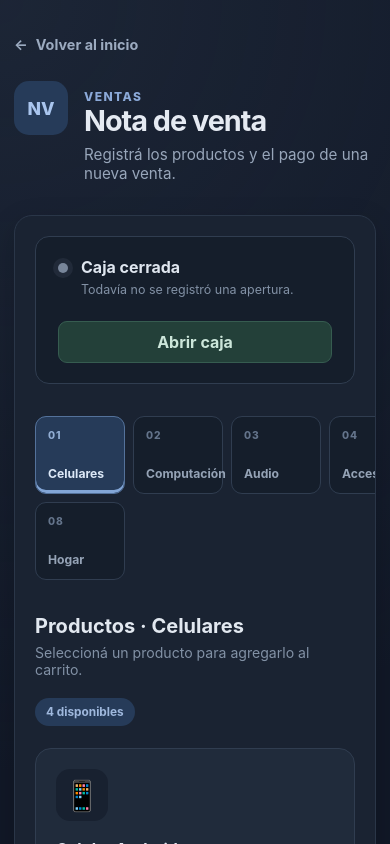
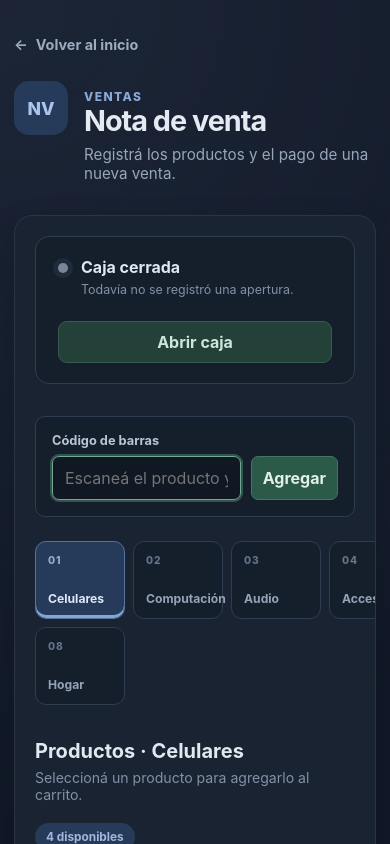
Before and after one commit to JulianGr16/SistemaDeVentas, a React (Vite) app: page /nota-venta in a window 390 px wide. Shown: the top 844 px of the page. Built offline with nearby package versions, Linux system fonts and the light colour scheme.

Commit message:
en esta rama implemente un lector de codigos de barra

```diff
--- a/src/components/NotaVenta.css
+++ b/src/components/NotaVenta.css
@@ -1,3 +1,43 @@
+.barcode-scanner {
+  margin: 0 0 24px;
+  padding: 16px;
+  background: #151e2b;
+  border: 1px solid #303d50;
+  border-radius: 10px;
+}
+
+.barcode-scanner label {
+  display: block;
+  margin-bottom: 8px;
+  color: #b9c5d4;
+  font-size: .8rem;
+  font-weight: 750;
+}
+
+.barcode-scanner__controls { display: flex; gap: 10px; }
+.barcode-scanner__controls input {
+  flex: 1;
+  min-width: 0;
+  height: 44px;
+  padding: 0 12px;
+  color: #e2e8f0;
+  background: #101824;
+  border: 1px solid #354258;
+  border-radius: 7px;
+}
+.barcode-scanner__controls input:focus { outline: 2px solid rgba(114, 185, 152, .35); border-color: #6caa91; }
+.barcode-scanner__controls button {
+  min-width: 100px;
+  padding: 0 16px;
+  color: #e2f0e8;
+  font-weight: 750;
+  background: #2b5a49;
+  border: 1px solid #427664;
+  border-radius: 7px;
+  cursor: pointer;
+}
+.barcode-scanner__controls button:hover { background: #356b57; }
+
 .products-heading {
   display: flex;
   justify-content: space-between;
@@ -53,6 +93,7 @@
 }
 
 @media (max-width: 480px) {
+  .barcode-scanner__controls button { min-width: 82px; padding-inline: 11px; }
   .products-grid { grid-template-columns: 1fr; }
   .products-heading { flex-direction: column; }
 }
--- a/src/components/NotaVenta.jsx
+++ b/src/components/NotaVenta.jsx
@@ -1,4 +1,4 @@
-import { useState } from 'react'
+import { useRef, useState } from 'react'
 import ProductCategoryMenu from '../common/ProductCategoryMenu'
 import CashRegister from './CashRegister'
 import Cart from './Cart'
@@ -28,10 +28,13 @@ function NotaVenta() {
   const [selectedCategory, setSelectedCategory] = useState(productCategories[0])
   const [cart, setCart] = useState([])
   const [register, setRegister] = useState(getSavedRegister)
+  const [scannerInput, setScannerInput] = useState('')
   const [showClosedRegisterNotice, setShowClosedRegisterNotice] = useState(false)
   const [stockNotice, setStockNotice] = useState('')
+  const [barcodeNotice, setBarcodeNotice] = useState(null)
   const [showInvoiceConfirmation, setShowInvoiceConfirmation] = useState(false)
   const [showInvoiceSuccess, setShowInvoiceSuccess] = useState(false)
+  const scannerInputRef = useRef(null)
   const visibleProducts = products.filter(
     (product) => product.category === selectedCategory.id,
   )
@@ -110,6 +113,34 @@ function NotaVenta() {
 
       return [...currentCart, { ...product, quantity: 1 }]
     })
+  }
+
+  const scanProduct = (event) => {
+    event.preventDefault()
+    const barcode = scannerInput.trim()
+    if (!barcode) return
+
+    setScannerInput('')
+    const product = products.find((item) => item.barcode?.trim() === barcode)
+
+    if (!product) {
+      setBarcodeNotice({
+        title: 'Código no encontrado',
+        message: `No hay un producto registrado con el código ${barcode}.`,
+      })
+      return
+    }
+
+    if (product.price <= 0) {
+      setBarcodeNotice({
+        title: 'Precio pendiente',
+        message: `Definí el precio de ${product.name} desde Stock antes de facturarlo.`,
+      })
+      return
+    }
+
+    addToCart(product)
+    scannerInputRef.current?.focus()
   }
 
   const updateQuantity = (productId, amount) => {
@@ -221,6 +252,23 @@ function NotaVenta() {
           onClose={closeRegister}
         />
 
+        <form className="barcode-scanner" onSubmit={scanProduct}>
+          <label htmlFor="barcode-scanner-input">Código de barras</label>
+          <div className="barcode-scanner__controls">
+            <input
+              ref={scannerInputRef}
+              id="barcode-scanner-input"
+              type="text"
+              autoComplete="off"
+              autoFocus
+              value={scannerInput}
+              onChange={(event) => setScannerInput(event.target.value)}
+              placeholder="Escaneá el producto y presioná Enter"
+            />
+            <button type="submit">Agregar</button>
+          </div>
+        </form>
+
         <ProductCategoryMenu
           categories={productCategories}
           selectedCategory={selectedCategory}
@@ -264,7 +312,10 @@ function NotaVenta() {
           <NoticeModal
             title="La caja está cerrada"
             message="Para cargar productos al carrito, primero tenés que abrir la caja."
-            onClose={() => setShowClosedRegisterNotice(false)}
+            onClose={() => {
+              setShowClosedRegisterNotice(false)
+              scannerInputRef.current?.focus()
+            }}
           />
         )}
 
@@ -272,7 +323,21 @@ function NotaVenta() {
           <NoticeModal
             title="Stock insuficiente"
             message={stockNotice}
-            onClose={() => setStockNotice('')}
+            onClose={() => {
+              setStockNotice('')
+              scannerInputRef.current?.focus()
+            }}
+          />
+        )}
+
+        {barcodeNotice && (
+          <NoticeModal
+            title={barcodeNotice.title}
+            message={barcodeNotice.message}
+            onClose={() => {
+              setBarcodeNotice(null)
+              scannerInputRef.current?.focus()
+            }}
           />
         )}
 
--- a/src/components/Stock.css
+++ b/src/components/Stock.css
@@ -34,12 +34,13 @@
 
 .stock-form {
   display: grid;
-  grid-template-columns: minmax(180px, 2fr) minmax(150px, 1.2fr) minmax(120px, .8fr) minmax(110px, .7fr) auto;
+  grid-template-columns: minmax(160px, 1.7fr) minmax(130px, 1fr) minmax(130px, 1fr) minmax(110px, .75fr) minmax(100px, .7fr) auto;
   gap: 12px;
   align-items: end;
 }
 
 .stock-form label { display: flex; min-width: 0; flex-direction: column; gap: 7px; color: #aebaca; font-size: .78rem; font-weight: 700; }
+.stock-form__error { color: #e5abab; font-size: .72rem; font-weight: 600; }
 .stock-form input, .stock-form select {
   width: 100%;
   min-width: 0;
@@ -75,7 +76,9 @@
 .stock-table-body .stock-table { min-height: 68px; color: #cbd5e1; background: #151e2b; border-top: 1px solid #293547; }
 .stock-product-name { display: flex; min-width: 0; gap: 10px; align-items: center; }
 .stock-product-name > span { flex: 0 0 auto; font-size: 1.25rem; }
-.stock-product-name strong { overflow: hidden; color: #e1e7f0; font-size: .88rem; text-overflow: ellipsis; }
+.stock-product-meta { display: flex; min-width: 0; flex-direction: column; gap: 4px; }
+.stock-product-meta strong { overflow: hidden; color: #e1e7f0; font-size: .88rem; text-overflow: ellipsis; }
+.stock-product-meta small { overflow: hidden; color: #8291a5; font-size: .7rem; text-overflow: ellipsis; }
 .stock-category { color: #9ba9ba; font-size: .82rem; }
 .stock-quantity, .stock-price { font-size: .84rem; }
 .stock-quantity--empty { color: #d7a57c; }
--- a/src/components/Stock.jsx
+++ b/src/components/Stock.jsx
@@ -30,6 +30,7 @@ const currencyFormatter = new Intl.NumberFormat('es-AR', {
 const emptyForm = {
   name: '',
   category: productCategories[0].id,
+  barcode: '',
   price: '',
   quantity: '',
 }
@@ -39,6 +40,7 @@ function Stock() {
   const [selectedCategory, setSelectedCategory] = useState(allCategories[0])
   const [form, setForm] = useState(emptyForm)
   const [editingId, setEditingId] = useState(null)
+  const [barcodeError, setBarcodeError] = useState('')
   const [productToDelete, setProductToDelete] = useState(null)
   const visibleProducts = products.filter(
     (product) => selectedCategory.id === 'all' || product.category === selectedCategory.id,
@@ -64,6 +66,7 @@ function Stock() {
     const productData = {
       name: form.name.trim(),
       category: form.category,
+      barcode: form.barcode.trim(),
       price: Number(form.price),
       quantity: Number(form.quantity),
     }
@@ -71,6 +74,16 @@ function Stock() {
     if (!productData.name || !Number.isFinite(productData.price) ||
       !Number.isFinite(productData.quantity) || productData.price < 0 ||
       productData.quantity < 0 || !Number.isInteger(productData.quantity)) return
+
+    const duplicateBarcode = products.some((product) => (
+      productData.barcode &&
+      product.barcode?.trim() === productData.barcode &&
+      product.id !== editingId
+    ))
+    if (duplicateBarcode) {
+      setBarcodeError('Ese código de barras ya está asignado a otro producto.')
+      return
+    }
 
     if (editingId) {
       updateProducts(products.map((product) => (
@@ -90,9 +103,11 @@ function Stock() {
 
   const startEditing = (product) => {
     setEditingId(product.id)
+    setBarcodeError('')
     setForm({
       name: product.name,
       category: product.category,
+      barcode: product.barcode || '',
       price: String(product.price),
       quantity: String(product.quantity),
     })
@@ -148,6 +163,21 @@ function Stock() {
                 <option key={category.id} value={category.id}>{category.name}</option>
               ))}
             </select>
+          </label>
+          <label>
+            Código de barras
+            <input
+              type="text"
+              value={form.barcode}
+              onChange={(event) => {
+                setForm({ ...form, barcode: event.target.value })
+                setBarcodeError('')
+              }}
+              placeholder="Opcional"
+              maxLength={80}
+              autoComplete="off"
+            />
+            {barcodeError && <span className="stock-form__error" role="alert">{barcodeError}</span>}
           </label>
           <label>
             Precio (ARS)
@@ -215,7 +245,10 @@ function Stock() {
               <article className="stock-table" key={product.id}>
                 <div className="stock-product-name">
                   <span aria-hidden="true">{product.icon}</span>
-                  <strong>{product.name}</strong>
+                  <div className="stock-product-meta">
+                    <strong>{product.name}</strong>
+                    {product.barcode && <small>Cód. {product.barcode}</small>}
+                  </div>
                 </div>
                 <span className="stock-category">
                   {productCategories.find((category) => category.id === product.category)?.name || 'Sin categoría'}
--- a/src/products.js
+++ b/src/products.js
@@ -46,6 +46,7 @@ export function getSavedProducts() {
     if (Array.isArray(savedProducts)) {
       return savedProducts.map((product) => ({
         ...product,
+        barcode: product.barcode || '',
         category: product.category === 'smart-home'
           ? 'articulos-hogar'
           : product.category,
```
